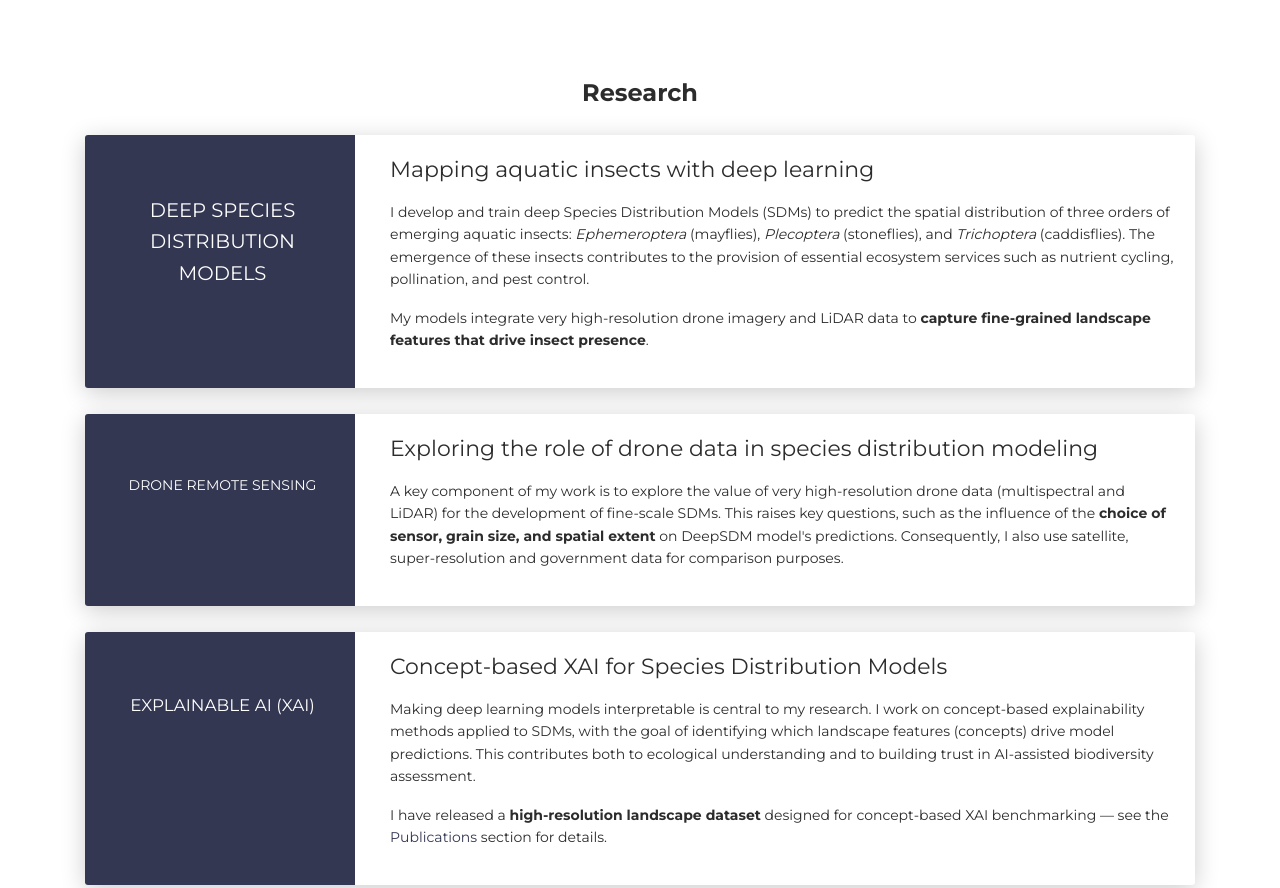
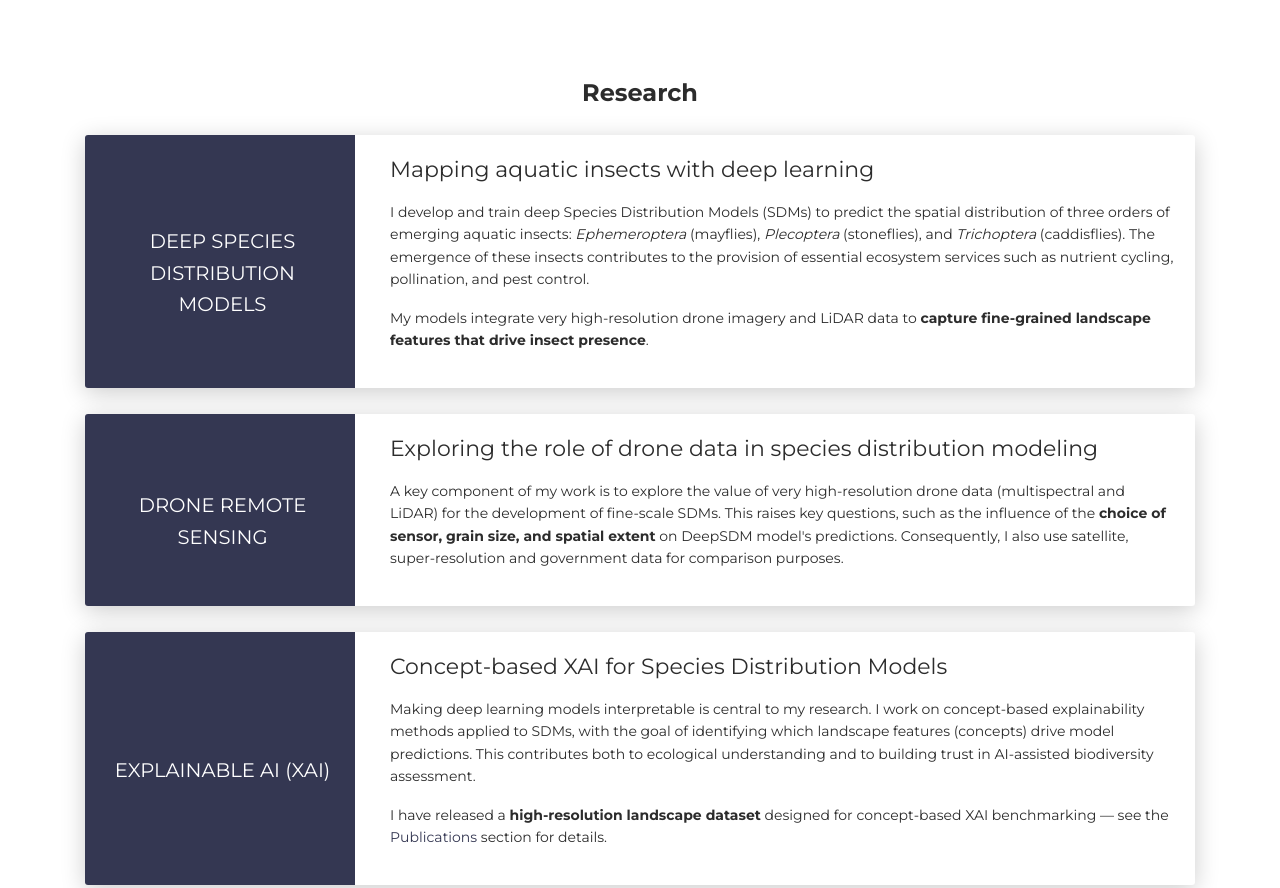
Before and after one commit to augustin-delabrosse/augustin-delabrosse.github.io, a plain HTML site: page index.html in a window 1280 px wide. Shown: the part 1300-2188 px from the top of the page. Drawn offline with Linux system fonts and the light colour scheme; files whose address does not match are found by name.

Commit message:
Update index.html

```diff
--- a/index.html
+++ b/index.html
@@ -145,7 +145,7 @@
             <div class="card">
               <div class="row">
                 <div class="col-md-3 bg-primary" data-aos="fade-right" data-aos-offset="50" data-aos-duration="500">
-                  <div class="card-body cc-experience-header">
+                  <div class="card-body cc-experience-header" style="display: flex; align-items: center; justify-content: center; height: 100%;">
                     <p style="font-size: 1.4em;">Deep Species Distribution Models</p>
                   </div>
                 </div>
@@ -166,8 +166,8 @@
             <div class="card">
               <div class="row">
                 <div class="col-md-3 bg-primary" data-aos="fade-right" data-aos-offset="50" data-aos-duration="500">
-                  <div class="card-body cc-experience-header">
-                    <p style="font-size: 1em;">Drone Remote Sensing</p>
+                  <div class="card-body cc-experience-header" style="display: flex; align-items: center; justify-content: center; height: 100%;">
+                    <p style="font-size: 1.4em;">Drone Remote Sensing</p>
                   </div>
                 </div>
                 <div class="col-md-9" data-aos="fade-left" data-aos-offset="50" data-aos-duration="500">
@@ -184,8 +184,8 @@
             <div class="card">
               <div class="row">
                 <div class="col-md-3 bg-primary" data-aos="fade-right" data-aos-offset="50" data-aos-duration="500">
-                  <div class="card-body cc-experience-header">
-                    <p style="font-size: 1.2em;">Explainable AI (XAI)</p>
+                  <div class="card-body cc-experience-header" style="display: flex; align-items: center; justify-content: center; height: 100%;">
+                    <p style="font-size: 1.4em;">Explainable AI (XAI)</p>
                   </div>
                 </div>
                 <div class="col-md-9" data-aos="fade-left" data-aos-offset="50" data-aos-duration="500">
```
